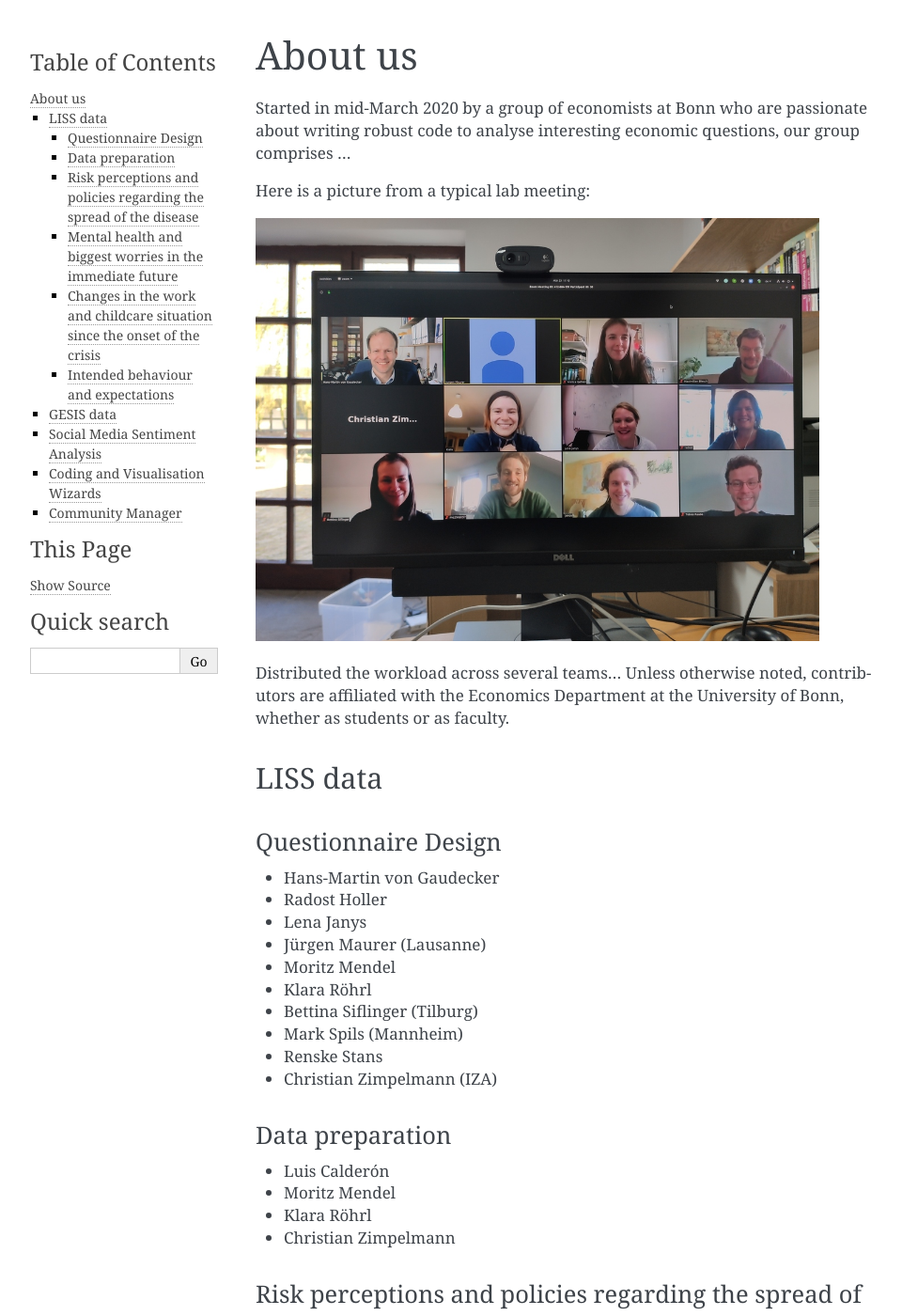
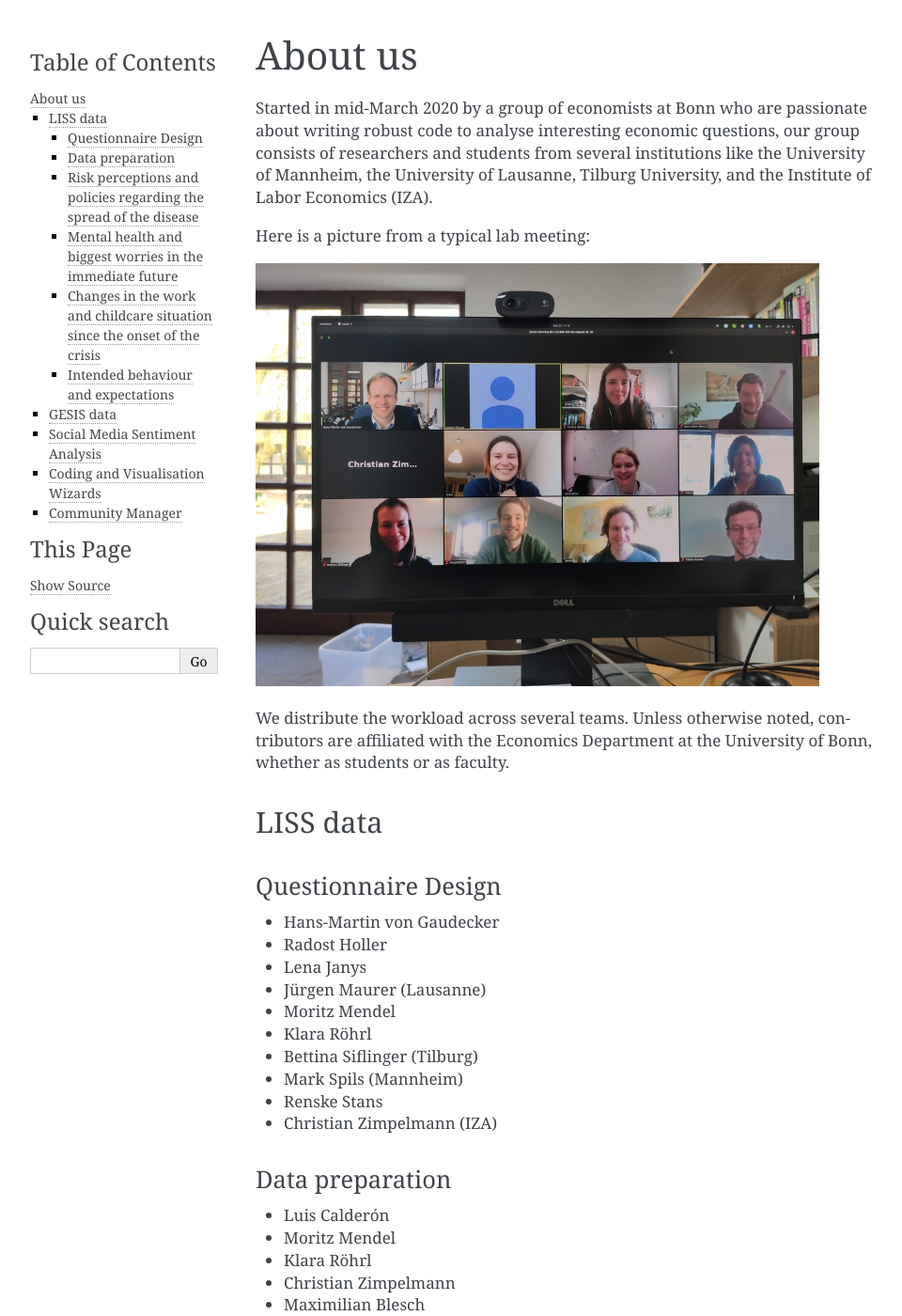
Before and after one commit to covid-19-impact-lab/covid-19-impact-lab, a Sphinx documentation site: the page built from docs/source/about_us.rst, in a window 1280 px wide and 1400 px high. Shown: the whole window at 94% size, without its empty margins (148-1108 px from the left). Built offline with Sphinx 7.4.7, drawn with Linux system fonts in a browser that asks for light colours; some of the changed text lies outside the part shown.

Commit message:
Added people, edited intro text.

```diff
--- a/docs/source/about_us.rst
+++ b/docs/source/about_us.rst
@@ -1,14 +1,14 @@
 About us
 --------
 
-Started in mid-March 2020 by a group of economists at Bonn who are passionate about writing robust code to analyse interesting economic questions, our group comprises ...
+Started in mid-March 2020 by a group of economists at Bonn who are passionate about writing robust code to analyse interesting economic questions, our group consists of researchers and students from several institutions like the University of Mannheim, the University of Lausanne, Tilburg University,  and the Institute of Labor Economics (IZA).
 
 Here is a picture from a typical lab meeting:
 
 .. image:: _static/images/team_meeting.jpg
    :width: 600
 
-Distributed the workload across several teams... Unless otherwise noted, contributors are affiliated with the Economics Department at the University of Bonn, whether as students or as faculty.
+We distribute the workload across several teams. Unless otherwise noted, contributors are affiliated with the Economics Department at the University of Bonn, whether as students or as faculty.
 
 LISS data
 =========
@@ -35,6 +35,7 @@ Data preparation
 * Moritz Mendel
 * Klara Röhrl
 * Christian Zimpelmann
+* Maximilian Blesch
 
 
 Risk perceptions and policies regarding the spread of the disease
```
Also changed, not shown: other parts of docs/source/about_us.rst (+1 -1 lines).
